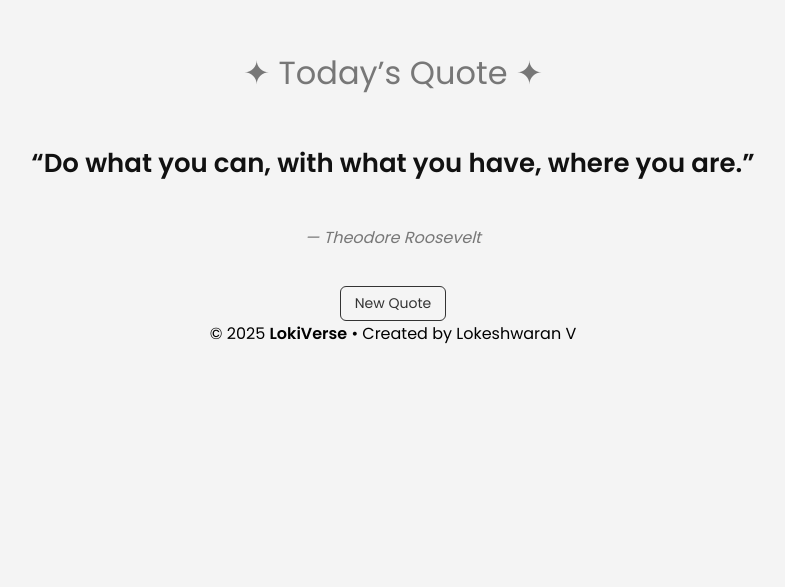
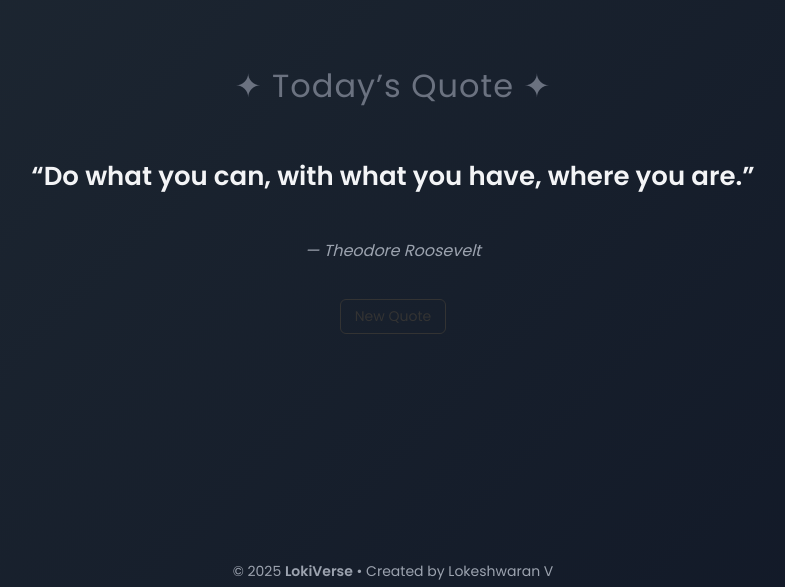
Before and after one commit to lokiverse-cloud/lokiverse, a plain HTML site: page quote.html in a window 1280 px wide. Shown: the part 213-800 px from the top of the page, without its empty margins (247-1032 px from the left). Drawn offline with Linux system fonts and the light colour scheme.

Commit message:
Update style.css

```diff
--- a/style.css
+++ b/style.css
@@ -3,11 +3,14 @@ body {
   min-height: 100vh;
   display: flex;
   flex-direction: column;
-  justify-content: center;   /* vertical center */
-  align-items: center;       /* horizontal center */
+  justify-content: center;
+  align-items: center;
   font-family: 'Poppins', sans-serif;
-  background-color: #f4f4f4;
-  text-align: center;
+  text-align: center;
+
+  background-color: #f7f7f7;  /* light grey */
+  background: linear-gradient(135deg, #1f2933, #111827);
+color: #f9fafb;
 }
   button {
   padding: 6px 14px;          /* reduced size */
@@ -32,26 +35,65 @@ button:active {
 }
 #quote {
   font-size: 26px;
-  font-family: 'Poppins', sans-serif;
   font-weight: 600;
-   margin: 20px 0;
-  line-height: 1.5;
-  color: #111111;   /* dark black for quote */
+  color: #f3f4f6;   /* dark white (off-white) */
+  line-height: 1.5;
 }
+
 h1 {
-  font-family: 'Poppins', sans-serif;
   font-size: 32px;
   font-weight: 500;
-  color: #777777;   /* light grey for heading */
+  color: #6b7280;   /* soft grey */
+  letter-spacing: 1px;
   margin-bottom: 20px;
 }
 .welcome-box h1 {
   font-size: 40px;
 }
-  #author {
+#author {
   font-size: 16px;
+  color: #9ca3af;   /* light grey */
   font-style: italic;
-  font-family: 'Poppins', sans-serif;
-  color: #777;
-  margin-top: 10px;
+  margin-top: 8px;
 }
+.fade {
+  animation: fadeEffect 0.6s ease;
+}
+
+@keyframes fadeEffect {
+  from {
+    opacity: 0;
+    transform: translateY(5px);
+  }
+  to {
+    opacity: 1;
+    transform: translateY(0);
+  }
+}
+footer {
+  position:fixed;
+  bottom:15px;
+  font-size:14px;
+  color: #888888;
+  font-family: 'Poppins', sans-serif;
+}footer {
+  position: fixed;
+  bottom: 5px;
+ font-size: 14px;
+  color: #9ca3af;
+  font-family: 'Poppins', sans-serif;
+}
+.heading-animate {
+  animation: slideFade 1.2s ease-out;
+}
+
+@keyframes slideFade {
+  from {
+    opacity: 0;
+    transform: translateY(-15px);
+  }
+  to {
+    opacity: 1;
+    transform: translateY(0);
+  }
+}
```
